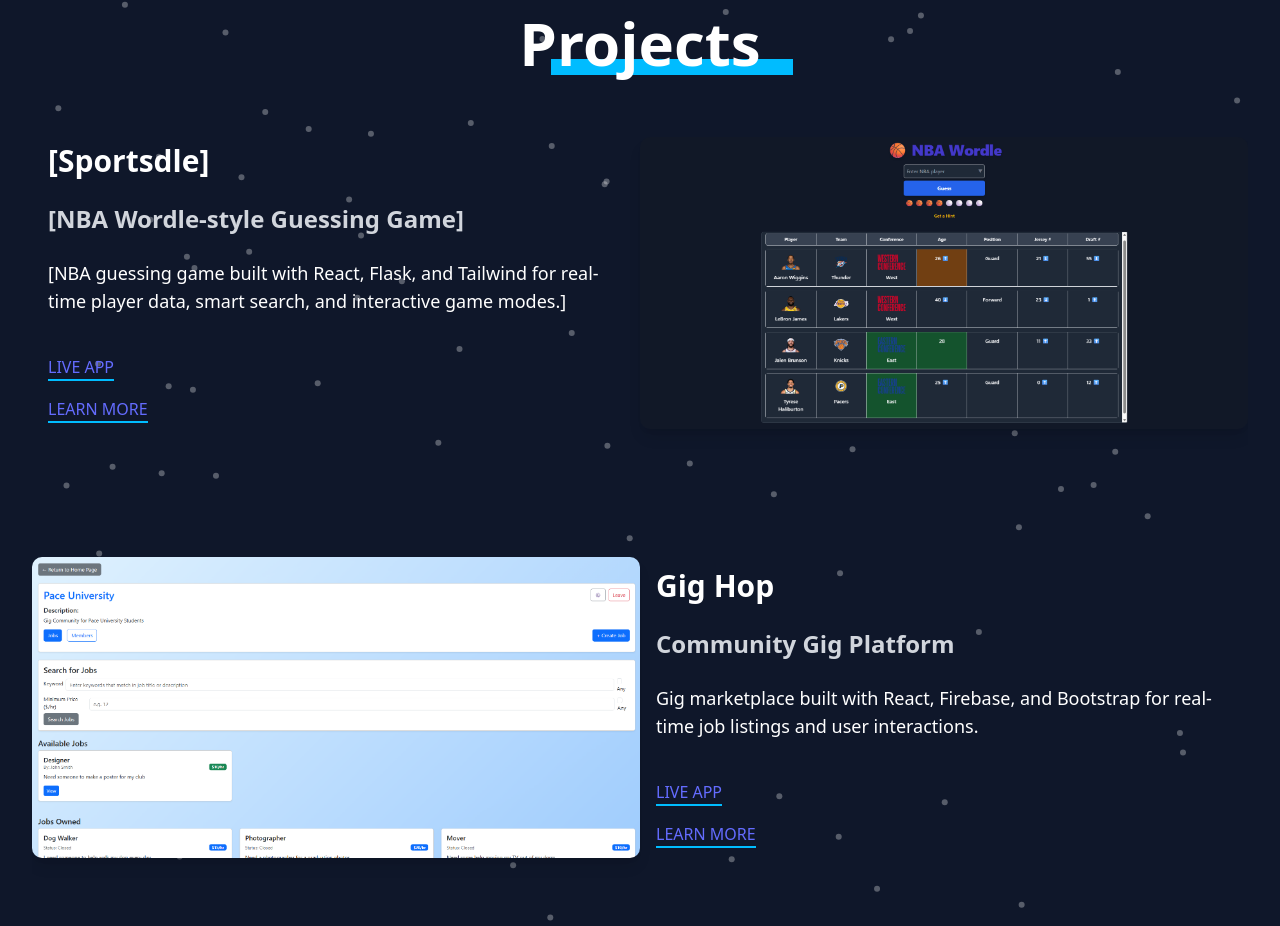
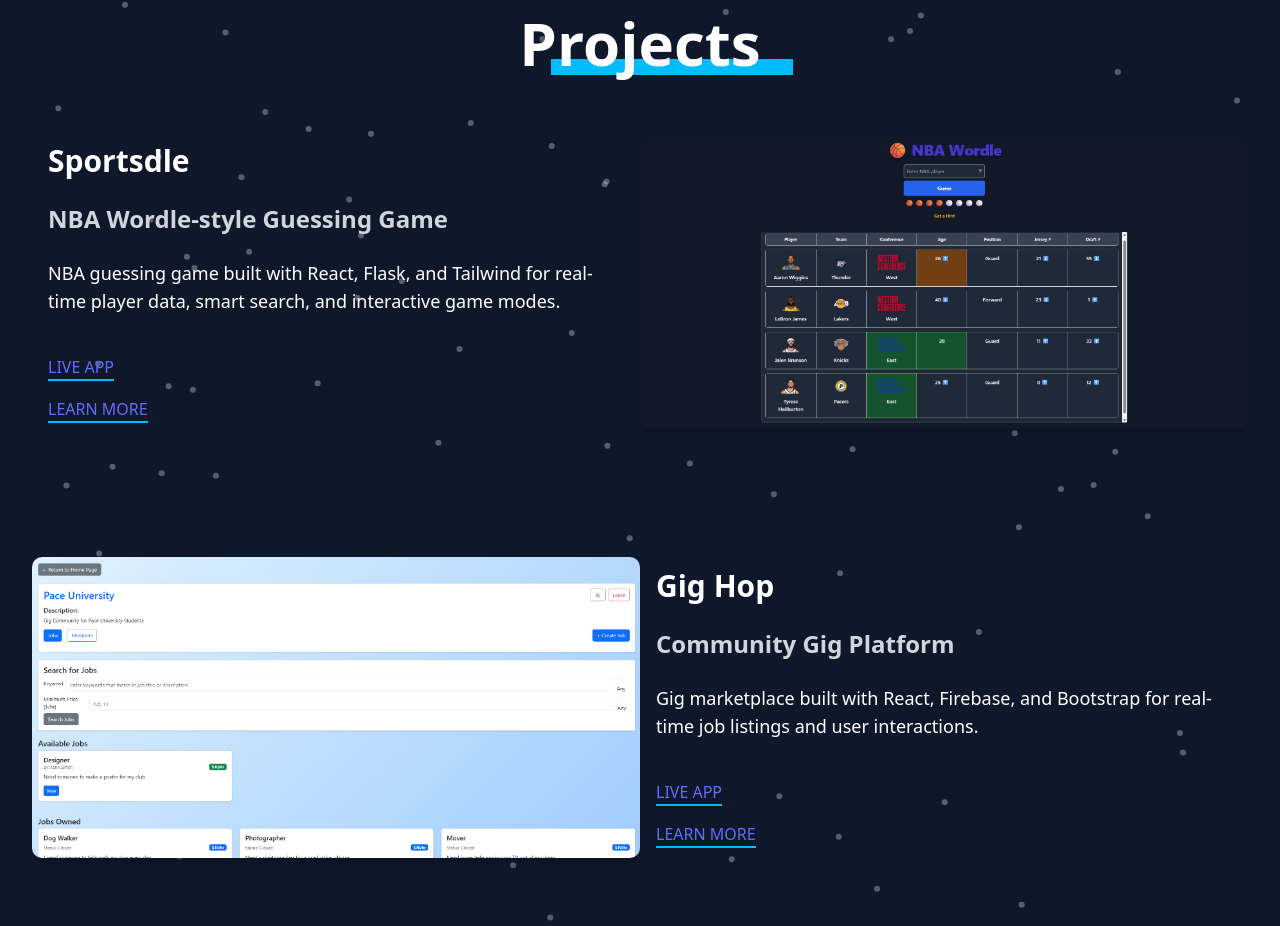
Before and after one commit to rcng81/Personal-Portfolio-Website, a React (Vite) app: page / in a window 1280 px wide. Shown: the part 1659-2585 px from the top of the page. Built offline with nearby package versions, Linux system fonts and the light colour scheme.

Commit message:
Update ProjectSection.tsx

```diff
--- a/src/components/ProjectSection.tsx
+++ b/src/components/ProjectSection.tsx
@@ -25,10 +25,10 @@
         <div className="grid grid-cols-1 md:grid-cols-2 w-full items-center">
           {/* Left: Project Details */}
           <div className="text-left md:text-left space-y-6 px-4">
-            <h3 className="text-3xl font-bold">[Sportsdle]</h3>
-            <h4 className="text-2xl font-semibold text-gray-300">[NBA Wordle-style Guessing Game]</h4>
+            <h3 className="text-3xl font-bold">Sportsdle</h3>
+            <h4 className="text-2xl font-semibold text-gray-300">NBA Wordle-style Guessing Game</h4>
             <p className="text-lg text-white max-w-xl">
-              [NBA guessing game built with React, Flask, and Tailwind for real-time player data, smart search, and interactive game modes.]
+              NBA guessing game built with React, Flask, and Tailwind for real-time player data, smart search, and interactive game modes.
             </p>
             <div className="flex flex-col items-start space-y-4 pt-4">
               <a
```
